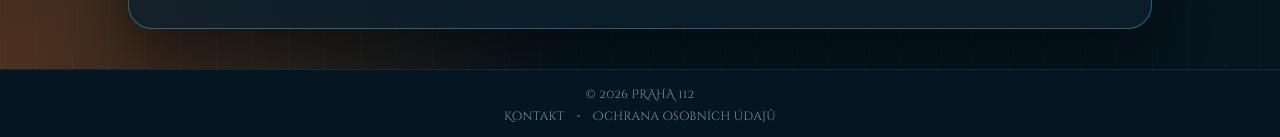
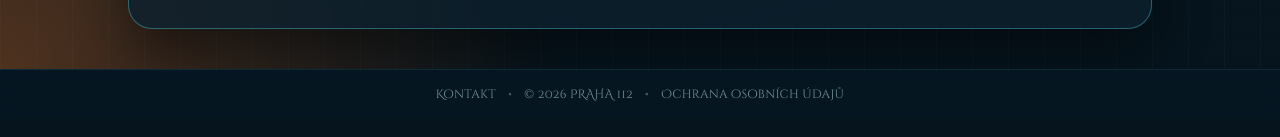
Before and after one commit to maxnesss/praha211, a Next.js app: page / in a window 1280 px wide. Shown: the part 965-1102 px from the top of the page. Built offline with nearby package versions, Linux system fonts and the light colour scheme; no server answers.

Commit message:
Align footer items on one line with centered copyright

```diff
--- a/components/site-footer.tsx
+++ b/components/site-footer.tsx
@@ -5,15 +5,16 @@ export function SiteFooter() {
 
   return (
     <footer className="border-t border-cyan-300/10 bg-[#071824]/70 backdrop-blur">
-      <div className="mx-auto w-full max-w-7xl px-4 py-4 text-center text-xs text-cyan-100/55 sm:px-8">
-        <p className="tracking-wide">&copy; {year} PRAHA 112</p>
-        <div className="mt-1.5 flex items-center justify-center gap-3">
+      <div className="mx-auto w-full max-w-7xl px-4 py-4 text-xs text-cyan-100/55 sm:px-8">
+        <div className="flex flex-wrap items-center justify-center gap-x-3 gap-y-1 text-center">
           <Link
             href="/kontaktujte-nas"
             className="tracking-wide transition-colors hover:text-cyan-100/75"
           >
             Kontakt
           </Link>
+          <span aria-hidden="true">•</span>
+          <p className="tracking-wide whitespace-nowrap">&copy; {year} PRAHA 112</p>
           <span aria-hidden="true">•</span>
           <Link
             href="/ochrana-osobnich-udaju"
```
